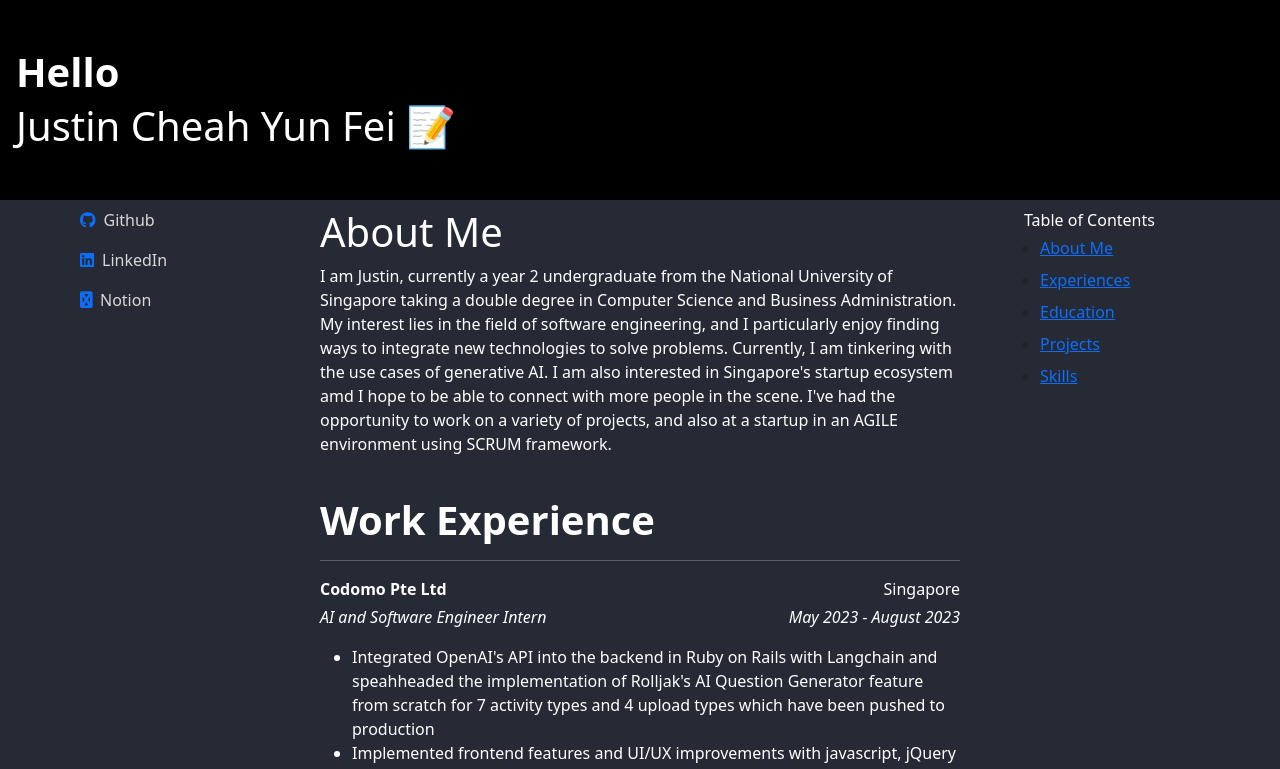
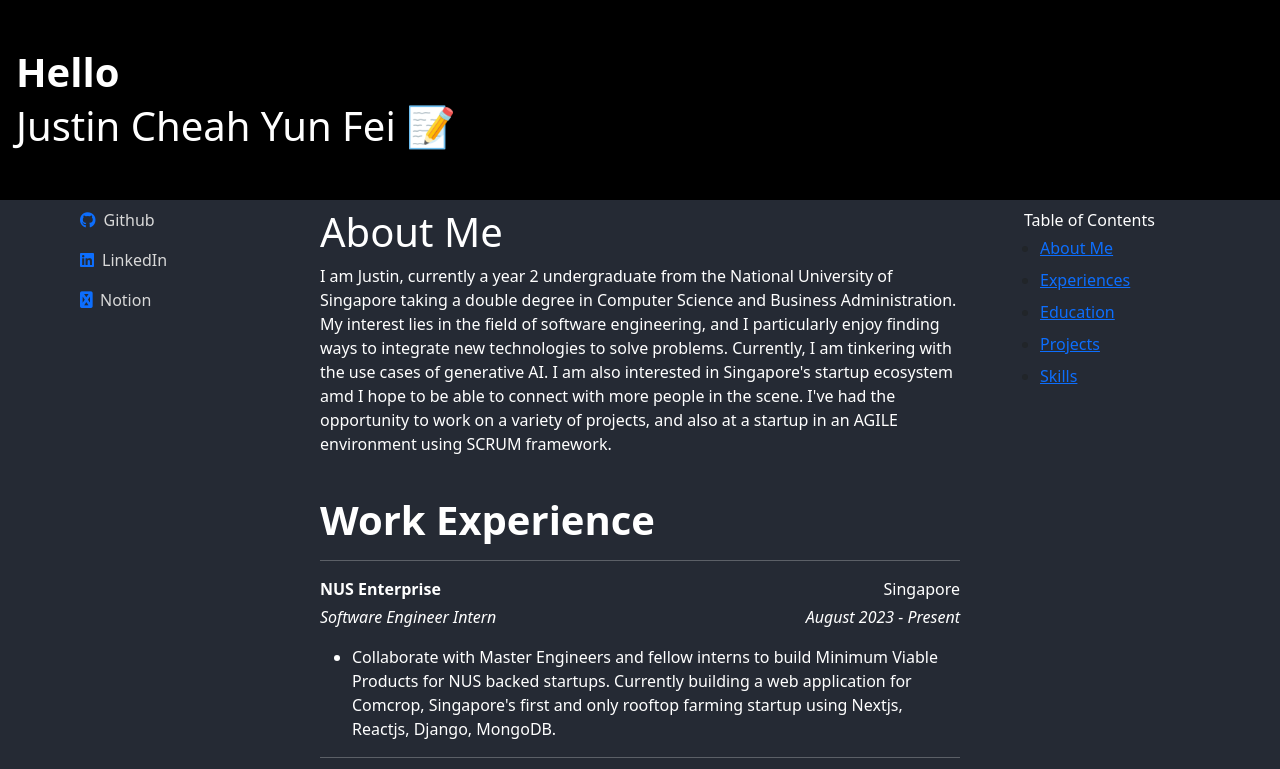
Before and after one commit to JCSnap/JCSnap.github.io, a React (Create React App) app: page / in a window 1280 px wide. Shown: the top 769 px of the page. Built offline with nearby package versions, Linux system fonts and the light colour scheme.

Commit message:
Add experience

```diff
--- a/src/components/ExperiencePageContent.js
+++ b/src/components/ExperiencePageContent.js
@@ -4,6 +4,15 @@ function ExperiencePageContent({ showContactInfo }) {
   const currentResumePath = "JustinCheahYunFei_resume_August2023_v1.pdf";
   const experienceData = {
     work: [
+      {
+        companyName: "NUS Enterprise",
+        role: "Software Engineer Intern",
+        period: "August 2023 - Present",
+        location: "Singapore",
+        contributions: [
+          "Collaborate with Master Engineers and fellow interns to build Minimum Viable Products for NUS backed startups. Currently building a web application for Comcrop, Singapore's first and only rooftop farming startup using Nextjs, Reactjs, Django, MongoDB."
+        ],
+      },
       {
         companyName: "Codomo Pte Ltd",
         role: "AI and Software Engineer Intern",
```
